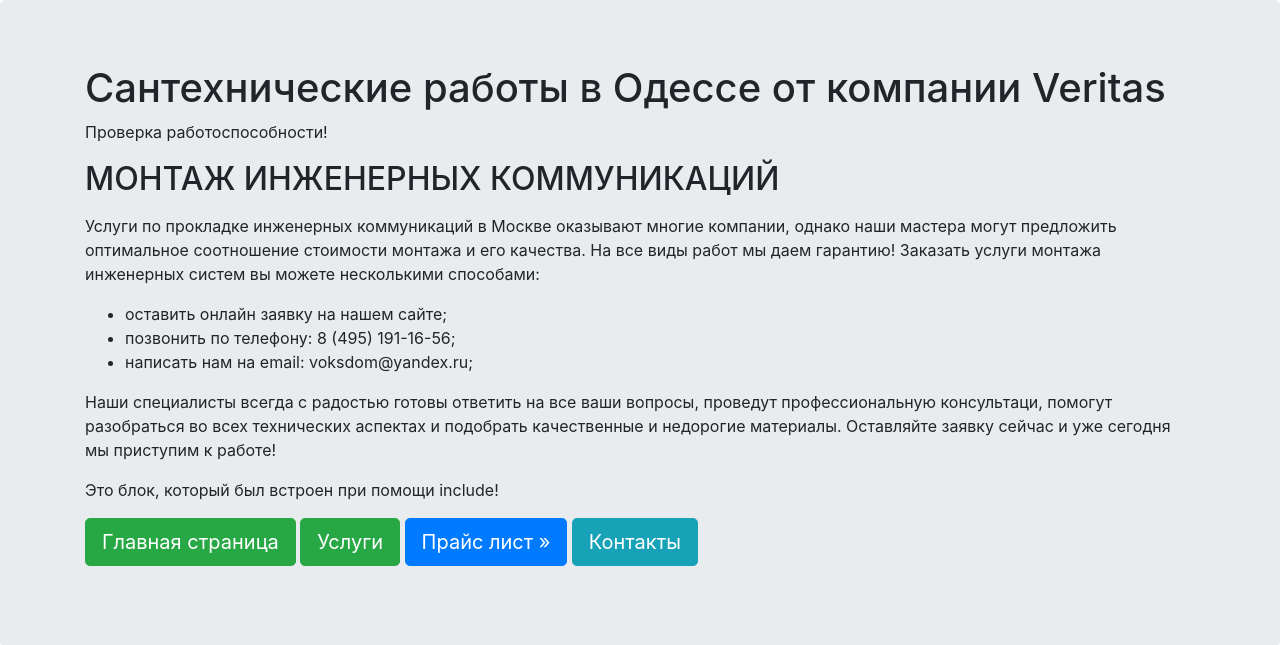
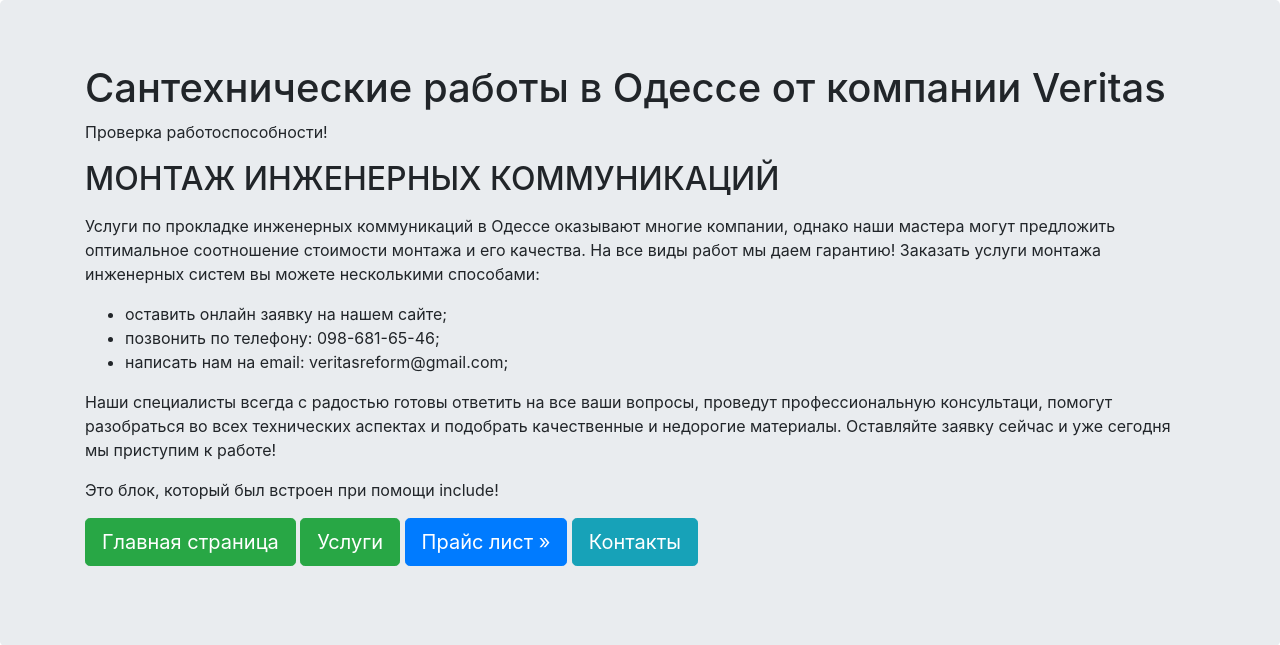
Before and after one commit to roleengineer/santeh, a Django app: page / in a window 1280 px wide. Shown: the top 645 px of the page. Run offline with Django 3.2, Linux system fonts and the light colour scheme; some libraries are stand-ins or nearby versions.

Commit message:
redacted homePage.html

```diff
--- a/mainApp/templates/mainApp/homePage.html
+++ b/mainApp/templates/mainApp/homePage.html
@@ -6,13 +6,13 @@
       <h2>МОНТАЖ ИНЖЕНЕРНЫХ КОММУНИКАЦИЙ</h2>
      </p>
     <p>
-	Услуги по прокладке инженерных коммуникаций в Москве оказывают многие компании, однако наши мастера могут предложить оптимальное соотношение стоимости монтажа и его качества. На все виды работ мы даем гарантию! Заказать услуги монтажа инженерных систем вы можете несколькими способами:
+	Услуги по прокладке инженерных коммуникаций в Одессе оказывают многие компании, однако наши мастера могут предложить оптимальное соотношение стоимости монтажа и его качества. На все виды работ мы даем гарантию! Заказать услуги монтажа инженерных систем вы можете несколькими способами:
     </p>
 <p>
 	<ul>
 	<li>оставить онлайн заявку на нашем сайте;</li>
-	<li>позвонить по телефону: 8 (495) 191-16-56;</li>
-	<li>написать нам на email: voksdom@yandex.ru;</li></ul>
+	<li>позвонить по телефону: 098-681-65-46;</li>
+	<li>написать нам на email: veritasreform@gmail.com;</li></ul>
 </p>
 
 
```
